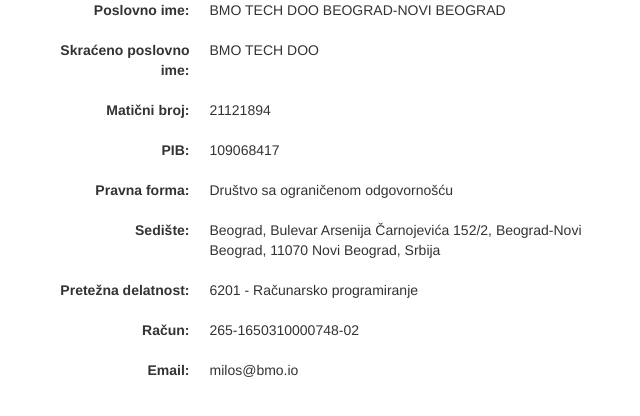
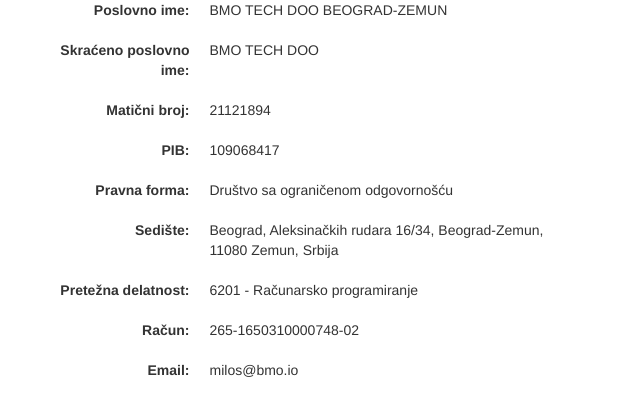
Before and after one commit to BMOlabs/bmolabs.github.io, a Jekyll site: the page built from index.html, in a window 1280 px wide. Shown: the top 416 px of the page, without its empty margins (333-973 px from the left). Built offline with Jekyll 4.4.1, drawn with Linux system fonts in a browser that asks for light colours.

Commit message:
promena sedišta

```diff
--- a/index.html
+++ b/index.html
@@ -4,7 +4,7 @@
 
 <dl class="dl-horizontal">
     <dt>Poslovno ime:</dt>
-    <dd>BMO TECH DOO BEOGRAD-NOVI BEOGRAD</dd>
+    <dd>BMO TECH DOO BEOGRAD-ZEMUN</dd>
 </dl>
 
 <dl class="dl-horizontal">
@@ -29,7 +29,7 @@
 
 <dl class="dl-horizontal">
     <dt>Sedište:</dt>
-    <dd>Beograd, Bulevar Arsenija Čarnojevića 152/2, Beograd-Novi Beograd, 11070 Novi Beograd, Srbija</dd>
+    <dd>Beograd, Aleksinačkih rudara 16/34, Beograd-Zemun, 11080 Zemun, Srbija</dd>
 </dl>
 
 <dl class="dl-horizontal">
```
